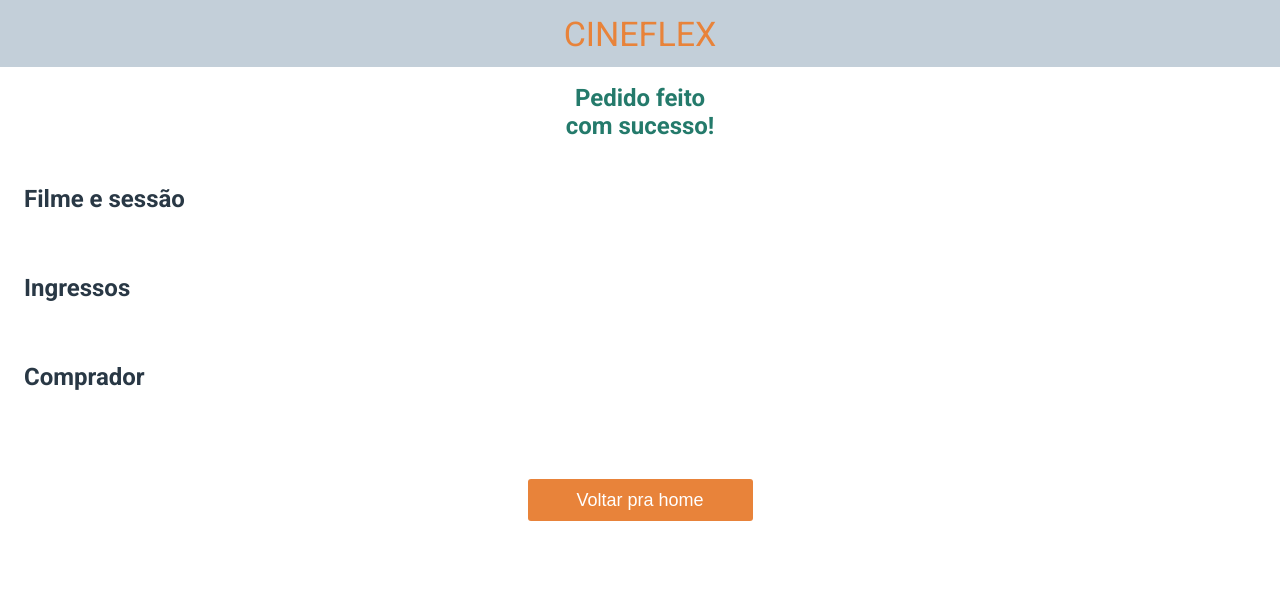
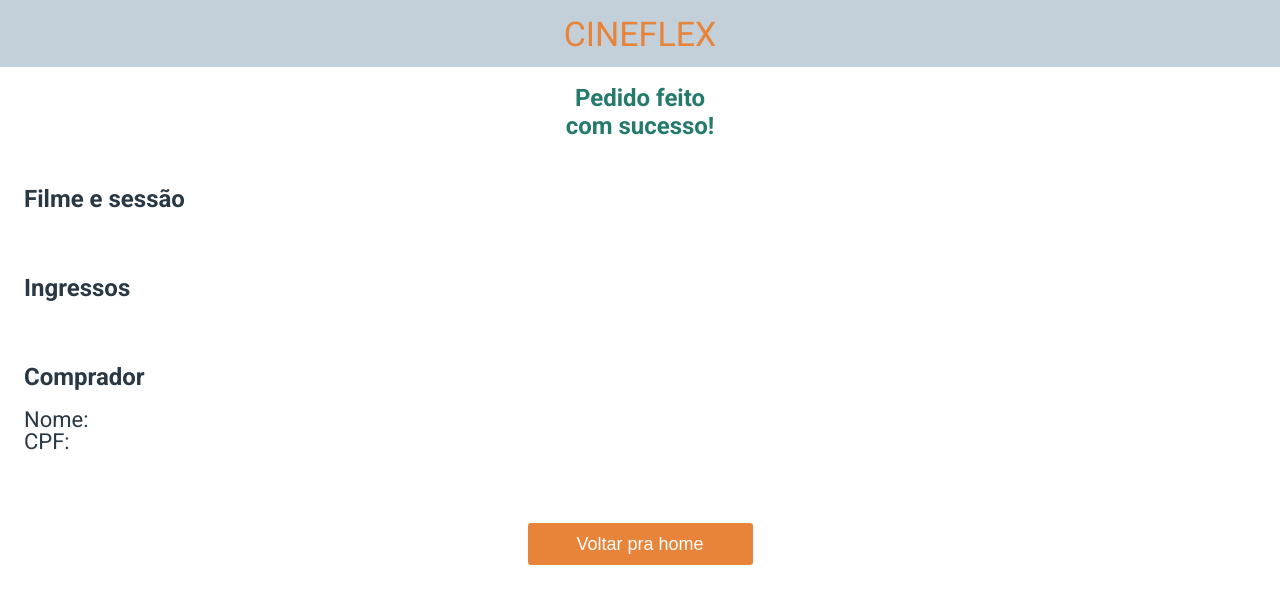
Before and after one commit to nayandrade/projeto9-cineflex, a React (Create React App) app: page /sucesso in a window 1280 px wide. Shown: the top 604 px of the page. Built offline with nearby package versions, Linux system fonts and the light colour scheme; a web font is replaced by a local one.

Commit message:
chore: tag 'nome' and 'cpf' on sucess screen, implementation of unavailable seat alert

```diff
--- a/src/components/Session/Session.js
+++ b/src/components/Session/Session.js
@@ -33,6 +33,8 @@ function Seats ( {name, isAvailable, id, selected, setSelected, selectedSeat, se
             setSelected(selected.filter((e) => e !== id ))
             setSelectedSeat(selectedSeat.filter((e) => e !== name ))
             setChosen(!chosen)
+        } else if(!isAvailable) {
+            alert('Esse assento não está disponível')
         }
     }
 
--- a/src/components/Sucess/Sucess.js
+++ b/src/components/Sucess/Sucess.js
@@ -43,8 +43,8 @@ export default function Sucess( {movie, setMovie, day, setDay, info, setInfo, se
             </Section>
             <Section>
                 <h3>Comprador</h3>
-                <span>{name}</span>
-                <span>{cpf}</span>
+                <span>Nome: {name}</span>
+                <span>CPF: {cpf}</span>
             </Section>
             <div><Button onClick={Return}>Voltar pra home</Button>  </div>
         </Main>
```
